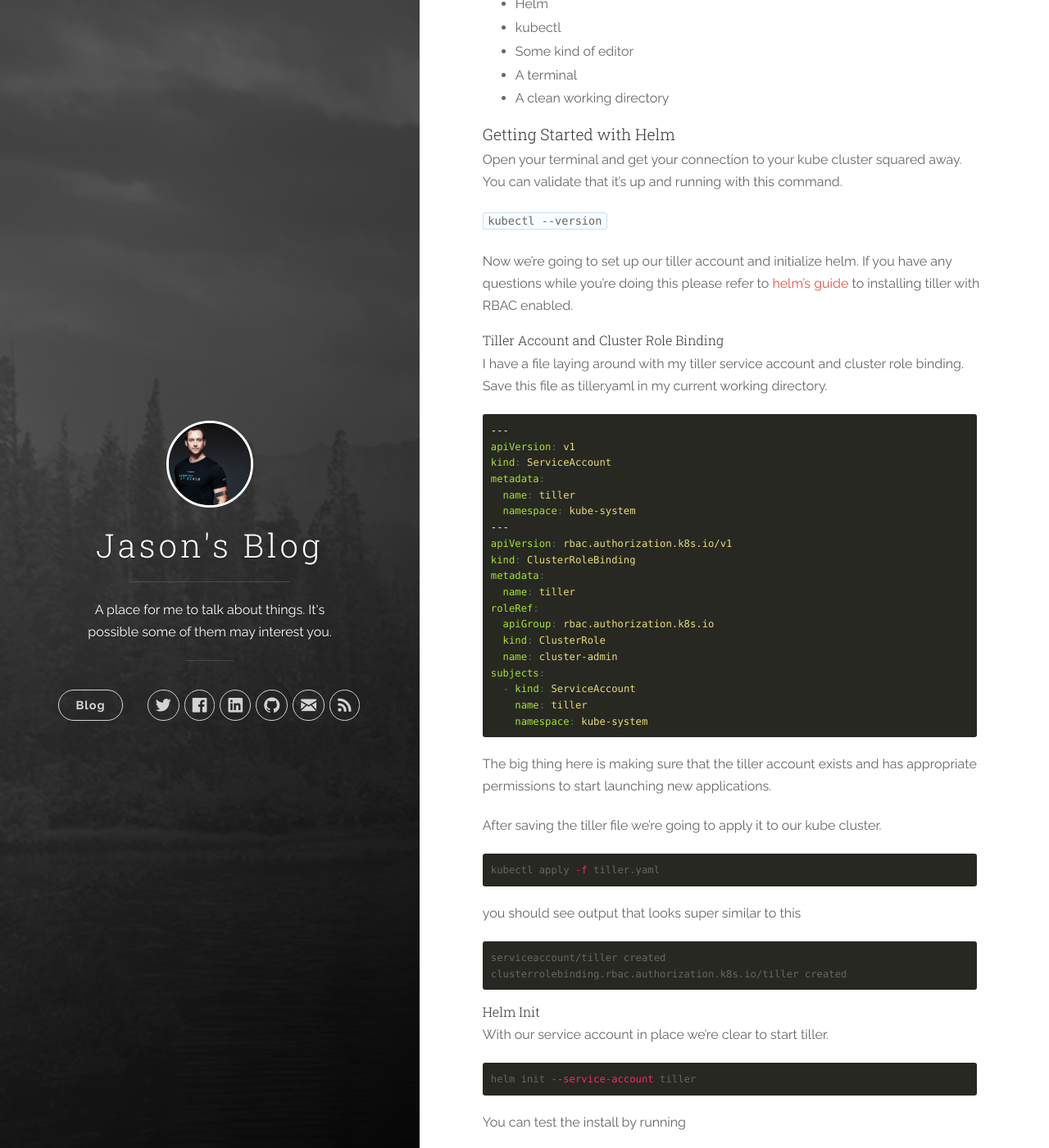
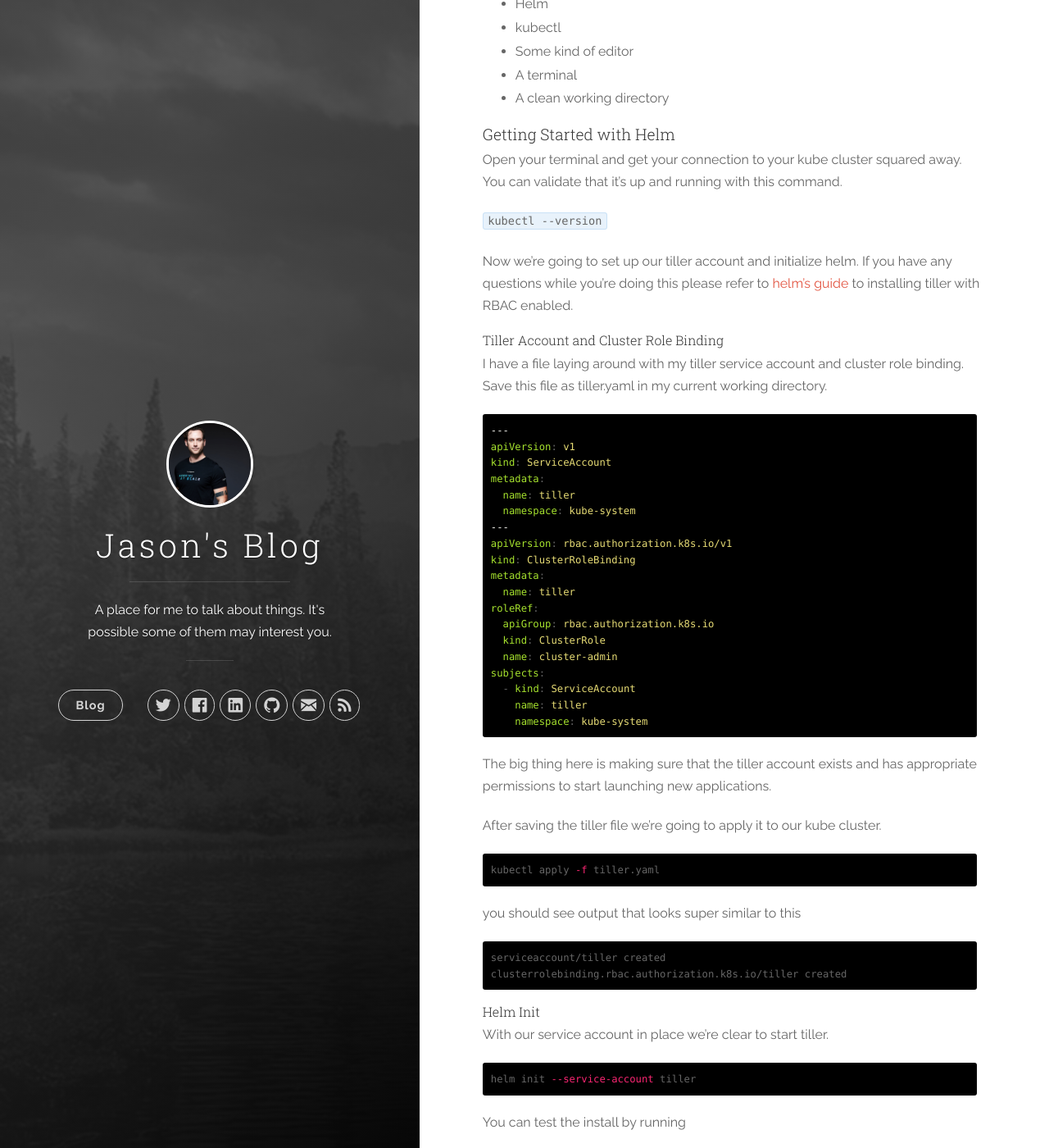
Before and after one commit to JasonMorgan/JasonMorgan.github.io, a Jekyll site: the page built from _posts/2019-03-17-concourse-in-k8s.md, in a window 1280 px wide and 1400 px high, scrolled down 1479 px. Shown: the whole window at 82% size. Built offline with Jekyll 4.4.1, drawn with Linux system fonts in a browser that asks for light colours; nearby versions of some CDN libraries; our own code applies the rules of GitHub Pages for plain Markdown files.

Commit message:
Trying again.

```diff
--- a/css/monokai.css
+++ b/css/monokai.css
@@ -1,6 +1,6 @@
 pre.highlight,
-.highlight pre { background-color: #272822; }
-.highlight .hll { background-color: #272822; }
+.highlight pre { background-color: #000000; }
+.highlight .hll { background-color: #000000; }
 .highlight .c { color: #75715e } /* Comment */
 .highlight .err { color: #960050; background-color: #1e0010 } /* Error */
 .highlight .k { color: #66d9ef } /* Keyword */
--- a/css/uno.css
+++ b/css/uno.css
@@ -1019,7 +1019,7 @@ ul {
 
 code {
 	padding: .1em .4em;
-	background: #f8fcff;
+	background: #e8f2fb;
 	border: 1px solid #c9e1f6;
 	border-radius: 3px;
 	font-family: Consolas, Menlo, Monaco, Lucida Console, Liberation Mono, DejaVu Sans Mono, Bitstream Vera Sans Mono, Courier New, monospace, serif;
```
